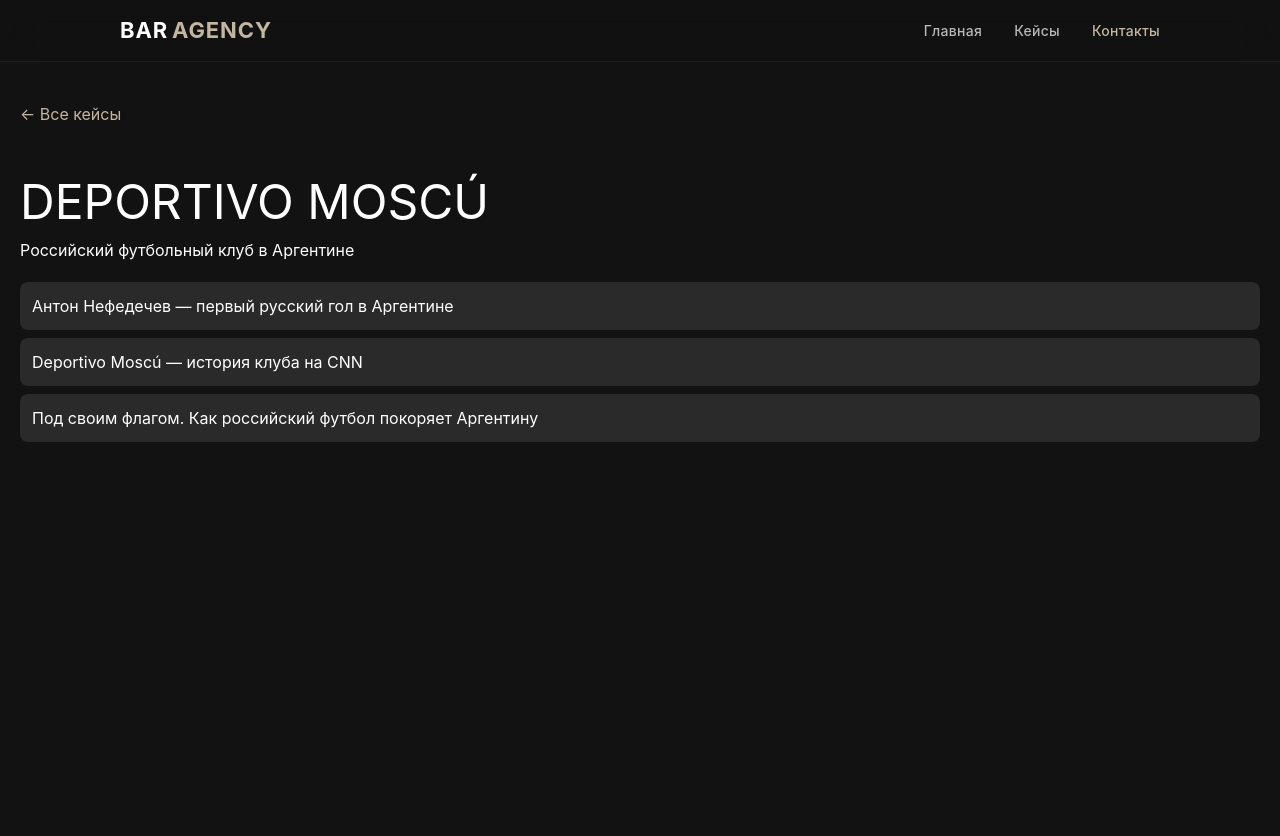
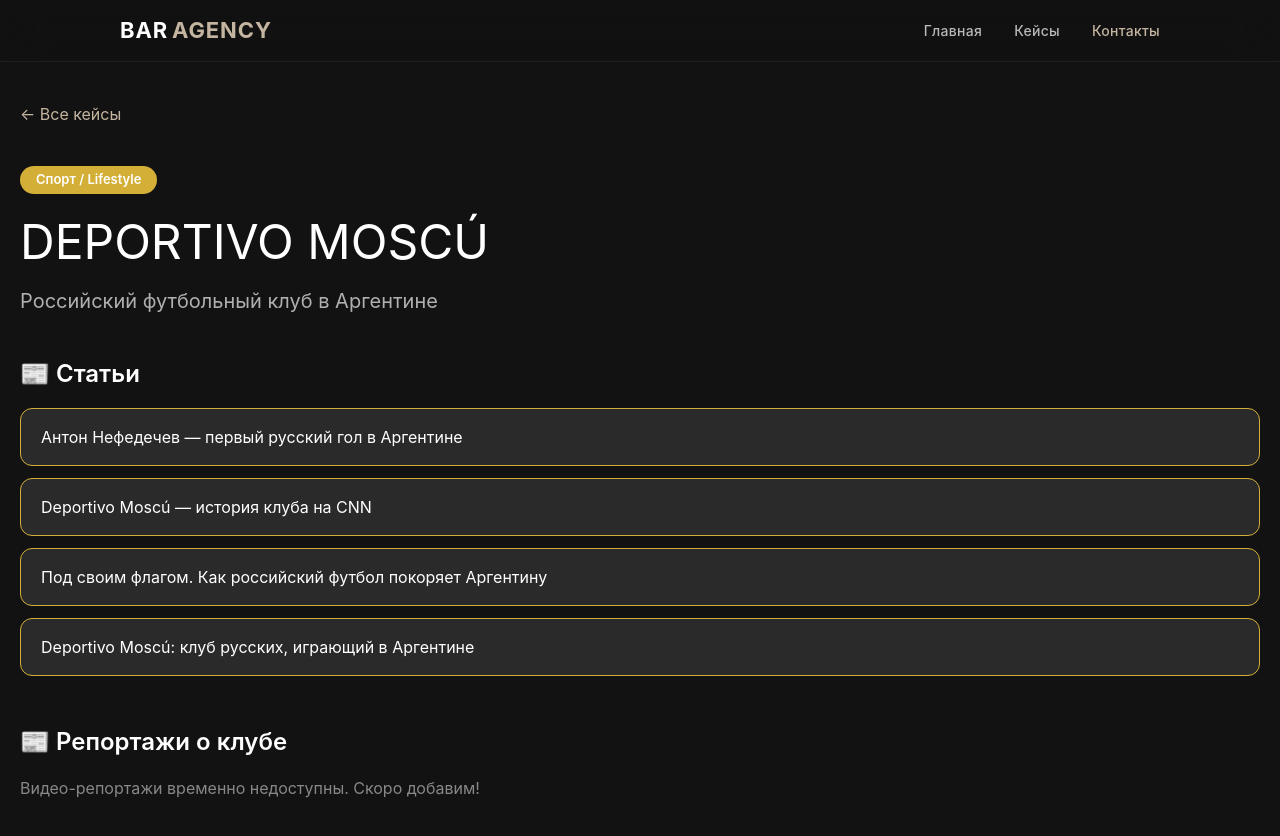
Before and after one commit to blyashka1-web/bar-agency, a Next.js app: page /cases/deportivo in a window 1280 px wide. Shown: the top 836 px of the page. Built offline with nearby package versions, Linux system fonts and the light colour scheme.

Commit message:
Вернул все 6 скринов в Яндекс Еду, видео в Deportivo пока убрал

```diff
--- a/app/cases/[slug]/page.tsx
+++ b/app/cases/[slug]/page.tsx
@@ -2,50 +2,221 @@
 
 import Link from 'next/link';
 import { useParams } from 'next/navigation';
+import { useState } from 'react';
 
 export default function CasePage() {
   const params = useParams();
   const slug = params.slug;
 
-  // Данные для Яндекс Еды
+  const [isOpen, setIsOpen] = useState(false);
+  const [currentImage, setCurrentImage] = useState('');
+
+  // ВСЕ 6 СКРИНОВ ДЛЯ ЯНДЕКС ЕДЫ
+  const yandexImages = [
+    '/cases/yandex-food/screenshot-1.jpg',
+    '/cases/yandex-food/screenshot-2.jpg',
+    '/cases/yandex-food/screenshot-3.jpg',
+    '/cases/yandex-food/screenshot-4.jpg',
+    '/cases/yandex-food/screenshot-5.jpg',
+    '/cases/yandex-food/screenshot-6.jpg',
+  ];
+
+  const openLightbox = (url) => {
+    setCurrentImage(url);
+    setIsOpen(true);
+    document.body.style.overflow = 'hidden';
+  };
+
+  const closeLightbox = () => {
+    setIsOpen(false);
+    setCurrentImage('');
+    document.body.style.overflow = 'auto';
+  };
+
+  // --- YANDEX-FOOD (ВСЕ 6 СКРИНОВ) ---
   if (slug === 'yandex-food') {
     return (
       <div style={{ padding: '40px 20px', background: '#121212', color: '#fff', minHeight: '100vh' }}>
         <Link href="/cases" style={{ color: '#c4b5a0', textDecoration: 'none' }}>← Все кейсы</Link>
-        <h1 style={{ fontSize: '48px', marginTop: '40px' }}>Яндекс Еда</h1>
-        <p>Вирусный ролик с суммарным охватом 50+ млн</p>
-        <div style={{ marginTop: '20px', display: 'flex', gap: '10px', flexWrap: 'wrap' }}>
-          <img src="/cases/yandex-food/screenshot-1.jpg" alt="скрин" style={{ width: '200px', borderRadius: '8px' }} />
-          <img src="/cases/yandex-food/screenshot-2.jpg" alt="скрин" style={{ width: '200px', borderRadius: '8px' }} />
-          <img src="/cases/yandex-food/screenshot-3.jpg" alt="скрин" style={{ width: '200px', borderRadius: '8px' }} />
+
+        <div style={{ marginTop: '40px' }}>
+          <span style={{ display: 'inline-block', background: '#c4b5a0', color: '#fff', padding: '4px 16px', borderRadius: '40px', fontSize: '13px', fontWeight: 600 }}>
+            Вирусный контент
+          </span>
+          <h1 style={{ fontSize: '48px', marginTop: '12px', marginBottom: '8px' }}>Яндекс Еда</h1>
+          <p style={{ fontSize: '20px', color: '#b0b0b0' }}>Вирусный ролик с суммарным охватом 50+ млн</p>
+        </div>
+
+        <div style={{ marginTop: '40px' }}>
+          <h2 style={{ fontSize: '24px', fontWeight: 600 }}>🎬 Вирусный видеоролик</h2>
+          <div style={{
+            borderRadius: '16px',
+            overflow: 'hidden',
+            background: '#0a0a0a',
+            maxWidth: '400px',
+            border: '1px solid #2a2a2a',
+          }}>
+            <video
+              src="/cases/yandex-food/video.mp4"
+              controls
+              style={{
+                width: '100%',
+                display: 'block',
+                aspectRatio: '16/9',
+                objectFit: 'cover',
+              }}
+              autoPlay={false}
+            />
+          </div>
+        </div>
+
+        <div style={{ marginTop: '48px' }}>
+          <h2 style={{ fontSize: '24px', fontWeight: 600 }}>📢 Репосты в крупных сообществах</h2>
+          <div style={{
+            display: 'flex',
+            flexWrap: 'nowrap',
+            gap: '12px',
+            overflowX: 'auto',
+            paddingBottom: '8px',
+            WebkitOverflowScrolling: 'touch',
+          }}>
+            {yandexImages.map((url, i) => (
+              <div key={i} style={{ flex: '0 0 auto' }}>
+                <img
+                  src={url}
+                  alt={'скрин ' + (i + 1)}
+                  style={{
+                    width: '200px',
+                    height: '125px',
+                    borderRadius: '12px',
+                    border: '1px solid #2a2a2a',
+                    cursor: 'pointer',
+                    objectFit: 'cover',
+                    display: 'block',
+                  }}
+                  onClick={() => openLightbox(url)}
+                />
+              </div>
+            ))}
+          </div>
+        </div>
+
+        {isOpen && (
+          <div
+            style={{
+              position: 'fixed',
+              top: 0,
+              left: 0,
+              right: 0,
+              bottom: 0,
+              background: 'rgba(0,0,0,0.92)',
+              backdropFilter: 'blur(12px)',
+              display: 'flex',
+              alignItems: 'center',
+              justifyContent: 'center',
+              zIndex: 9999,
+              padding: '20px',
+            }}
+            onClick={closeLightbox}
+          >
+            <div style={{ position: 'relative', maxWidth: '95vw', maxHeight: '95vh' }} onClick={(e) => e.stopPropagation()}>
+              <button
+                onClick={closeLightbox}
+                style={{
+                  position: 'absolute',
+                  top: '10px',
+                  right: '10px',
+                  background: 'rgba(0,0,0,0.5)',
+                  border: 'none',
+                  color: '#fff',
+                  fontSize: '30px',
+                  cursor: 'pointer',
+                  padding: '10px 16px',
+                  borderRadius: '50%',
+                  zIndex: 10,
+                }}
+              >
+                ✕
+              </button>
+              <img src={currentImage} alt="скриншот" style={{ maxWidth: '90vw', maxHeight: '85vh', borderRadius: '12px', objectFit: 'contain' }} />
+            </div>
+          </div>
+        )}
+      </div>
+    );
+  }
+
+  // --- DEPORTIVO (СТАТЬИ, ВИДЕО ПОТОМ) ---
+  if (slug === 'deportivo') {
+    const articles = [
+      {
+        title: 'Антон Нефедечев — первый русский гол в Аргентине',
+        url: 'https://www.ole.com.ar/informacion-general/anton-nefedechev-primer-gol-ruso-argentina-deportivo-moscu-liga-escobarense_0_APpXWb03bh.html',
+      },
+      {
+        title: 'Deportivo Moscú — история клуба на CNN',
+        url: 'https://cnnespanol.cnn.com/2025/08/07/argentina/video/club-rusos-argentina-moscu-cafe-tv',
+      },
+      {
+        title: 'Под своим флагом. Как российский футбол покоряет Аргентину',
+        url: 'https://tass.ru/sport/25485173',
+      },
+      {
+        title: 'Deportivo Moscú: клуб русских, играющий в Аргентине',
+        url: 'https://www.ole.com.ar/informacion-general/deportivo-moscu-equipo-rusos-juega-argentina-quiere-jugador-torneos-afa-vodka_0_Mz7khgWkyc.html',
+      },
+    ];
+
+    return (
+      <div style={{ padding: '40px 20px', background: '#121212', color: '#fff', minHeight: '100vh' }}>
+        <Link href="/cases" style={{ color: '#c4b5a0', textDecoration: 'none' }}>← Все кейсы</Link>
+
+        <div style={{ marginTop: '40px' }}>
+          <span style={{ display: 'inline-block', background: '#d4af37', color: '#fff', padding: '4px 16px', borderRadius: '40px', fontSize: '13px', fontWeight: 600 }}>
+            Спорт / Lifestyle
+          </span>
+          <h1 style={{ fontSize: '48px', marginTop: '12px', marginBottom: '8px' }}>DEPORTIVO MOSCÚ</h1>
+          <p style={{ fontSize: '20px', color: '#b0b0b0' }}>Российский футбольный клуб в Аргентине</p>
+        </div>
+
+        <div style={{ marginTop: '40px' }}>
+          <h2 style={{ fontSize: '24px', fontWeight: 600, marginBottom: '16px' }}>📰 Статьи</h2>
+          {articles.map((article, index) => (
+            <a
+              key={index}
+              href={article.url}
+              target="_blank"
+              rel="noopener noreferrer"
+              style={{
+                display: 'block',
+                padding: '16px 20px',
+                background: '#2a2a2a',
+                borderRadius: '12px',
+                border: '1px solid #d4af37',
+                color: '#fff',
+                textDecoration: 'none',
+                marginBottom: '12px',
+                transition: 'background 0.2s',
+              }}
+              onMouseEnter={(e) => (e.currentTarget.style.background = '#3a3a3a')}
+              onMouseLeave={(e) => (e.currentTarget.style.background = '#2a2a2a')}
+            >
+              {article.title}
+            </a>
+          ))}
+        </div>
+
+        <div style={{ marginTop: '48px' }}>
+          <h2 style={{ fontSize: '24px', fontWeight: 600, marginBottom: '16px' }}>📰 Репортажи о клубе</h2>
+          <p style={{ color: '#888', fontSize: '16px' }}>
+            Видео-репортажи временно недоступны. Скоро добавим!
+          </p>
         </div>
       </div>
     );
   }
 
-  // Данные для Deportivo
-  if (slug === 'deportivo') {
-    return (
-      <div style={{ padding: '40px 20px', background: '#121212', color: '#fff', minHeight: '100vh' }}>
-        <Link href="/cases" style={{ color: '#c4b5a0', textDecoration: 'none' }}>← Все кейсы</Link>
-        <h1 style={{ fontSize: '48px', marginTop: '40px' }}>DEPORTIVO MOSCÚ</h1>
-        <p>Российский футбольный клуб в Аргентине</p>
-        <div style={{ marginTop: '20px' }}>
-          <a href="https://www.ole.com.ar/informacion-general/anton-nefedechev-primer-gol-ruso-argentina-deportivo-moscu-liga-escobarense_0_APpXWb03bh.html" target="_blank" style={{ display: 'block', padding: '12px', background: '#2a2a2a', borderRadius: '8px', color: '#fff', textDecoration: 'none', marginBottom: '8px' }}>
-            Антон Нефедечев — первый русский гол в Аргентине
-          </a>
-          <a href="https://cnnespanol.cnn.com/2025/08/07/argentina/video/club-rusos-argentina-moscu-cafe-tv" target="_blank" style={{ display: 'block', padding: '12px', background: '#2a2a2a', borderRadius: '8px', color: '#fff', textDecoration: 'none', marginBottom: '8px' }}>
-            Deportivo Moscú — история клуба на CNN
-          </a>
-          <a href="https://tass.ru/sport/25485173" target="_blank" style={{ display: 'block', padding: '12px', background: '#2a2a2a', borderRadius: '8px', color: '#fff', textDecoration: 'none', marginBottom: '8px' }}>
-            Под своим флагом. Как российский футбол покоряет Аргентину
-          </a>
-        </div>
-      </div>
-    );
-  }
-
-  // Кейс не найден
+  // --- КЕЙС НЕ НАЙДЕН ---
   return (
     <div style={{ padding: '40px', background: '#121212', color: '#fff' }}>
       <h1>Кейс не найден</h1>
```
